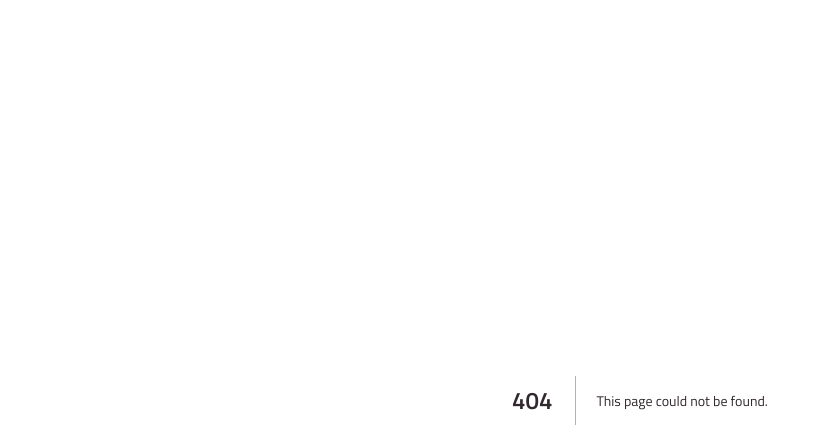
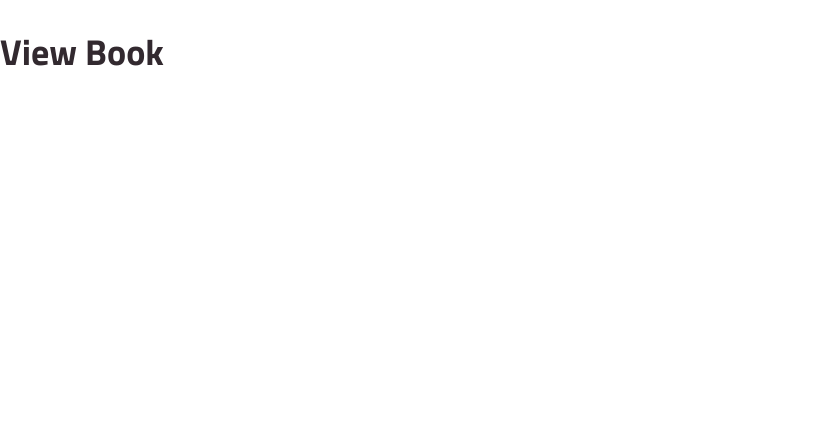
Before and after one commit to vak-is/Gangverk, a Next.js app: page /view-book in a window 1280 px wide. Before the commit this address had no page. Shown: the top 448 px of the page, without its empty margins (0-829 px from the left). Built offline with nearby package versions, Linux system fonts and the light colour scheme.

Commit message:
Add view book for components

```diff
--- /dev/null
+++ b/pages/view-book/index.tsx
@@ -0,0 +1,11 @@
+import React from 'react'
+
+const index = () => {
+    return (
+        <div>
+            <h1>View Book</h1>
+        </div>
+    )
+}
+
+export default index
```
